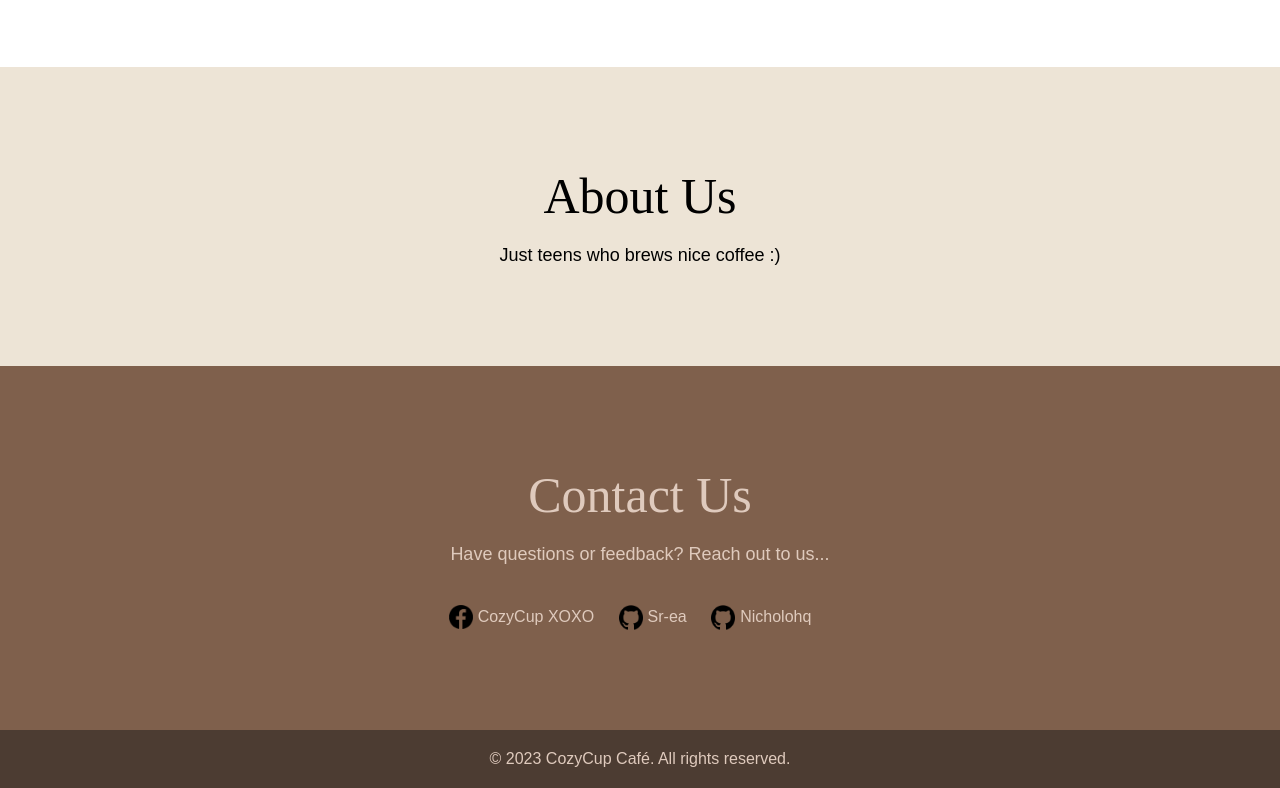
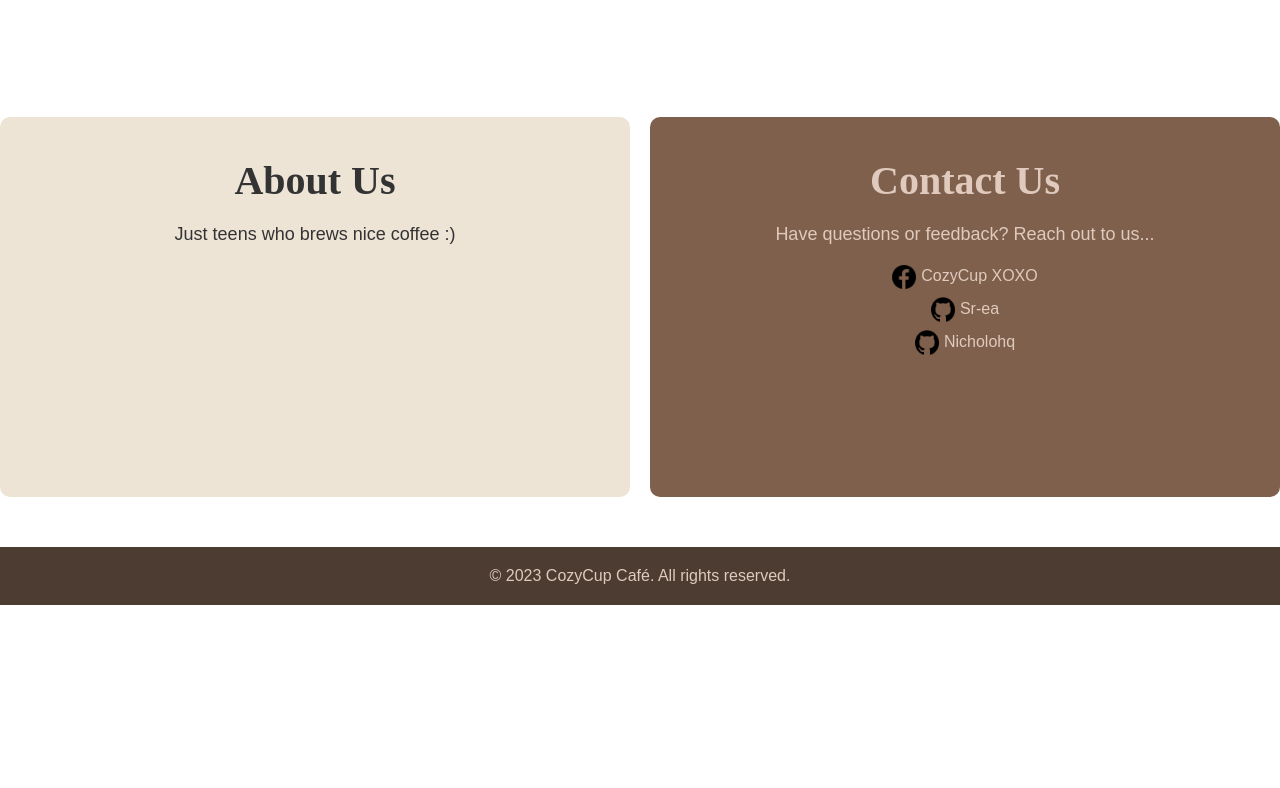
Before and after one commit to nicholohq/cozycupcafe, a plain HTML site: page index.html in a window 1280 px wide. Shown: the part 1254-2042 px from the top of the page. After the commit the page ends 1859 px from the top, so only its background shows below. Drawn offline with Linux system fonts and the light colour scheme.

Commit message:
modified about us, contact us and navigation

```diff
--- a/css/styles.css
+++ b/css/styles.css
@@ -17,11 +17,6 @@ nav {
     display: flex;
     justify-content: space-between;
     align-items: center;
-
-}
-
-.logo{
-    text-emphasis:initial;
 }
 
 .logo img {
@@ -30,9 +25,11 @@ nav {
 
 nav ul {
     list-style: none;
+    display: flex;
+    justify-content: space-evenly;
+    flex: 1;
     margin: 0;
     padding: 0;
-    text-align: center;
 }
 
 nav li {
@@ -53,7 +50,7 @@ nav a:hover {
 
 .hero {
     text-align: center;
-    padding: 200px 0 ;
+    padding: 200px 0;
     background-image: url('../img/Brown Modern Coffee Presentation.jpg');
     background-size: cover;
     background-position: 100%;
@@ -86,14 +83,8 @@ nav a:hover {
 }
 
 .menu {
-    display:flexbox;
     padding: 50px 0;
     text-align: center;
-}
-
-.menu h2 {
-    font-size: 30px;
-    margin-bottom: 20px;
 }
 
 .menu h2 {
@@ -101,7 +92,6 @@ nav a:hover {
     font-size: 50px;
     font-weight: 100;
     margin-bottom: 20px;
-
 }
 
 .menu-item {
@@ -116,36 +106,52 @@ nav a:hover {
     max-width: 100%;
 }
 
+.info-sections {
+    display: flex;
+    justify-content: center;
+    align-items: stretch;
+    gap: 20px;
+    padding: 50px 0;
+}
+
+.about, .contact {
+    flex: 1;
+    max-width: 600px;
+    min-height: 300px;
+    text-align: center;
+    padding: 40px 20px;
+    border-radius: 10px;
+}
+
 .about {
-    padding: 100px 0;
-    text-align: center;
     background-color: #ede4d6;
+    color: #333;
 }
 
 .about h2 {
     font-family: 'abril fatface';
-    font-size: 50px;
-    font-weight: 100;
+    font-size: 40px;
     margin-bottom: 20px;
 }
 
 .about p {
     font-size: 18px;
-    max-width: 800px;
-    margin: 0 auto;
 }
 
+/* Contact styling */
 .contact {
-    padding: 100px 0;
-    text-align: center;
     background-color: #7f604c;
     color: #dfcabd;
 }
 
 .contact h2 {
     font-family: 'abril fatface';
-    font-size: 50px;
-    font-weight: 100;
+    font-size: 40px;
+    margin-bottom: 20px;
+}
+
+.contact p {
+    font-size: 18px;
     margin-bottom: 20px;
 }
 
@@ -154,18 +160,15 @@ nav a:hover {
     padding-right: 5px;
 }
 
-.contact-links a{
-    color:#dfcabd;
+.contact-links a {
+    display: block;
+    color: #dfcabd;
     text-decoration: none;
-    padding-right: 20px;
+    margin: 8px 0;
 }
 
 .contact-links a:hover {
     text-decoration: underline;
-}
-.contact p {
-    font-size: 18px;
-    margin-bottom: 40px;
 }
 
 footer {
--- a/index.html
+++ b/index.html
@@ -44,18 +44,17 @@
             <h3>Americano</h3>
             <p>a diluted shot of espresso with hot water.</p>
         </div>
-
     </section>
 
-    <section id="about" class="about">
+    <section class="info-sections">
+        <div id="about" class="about">
             <h2>About Us</h2>
             <p>Just teens who brews nice coffee :) </p>
-    </section>
+        </div>
 
-    <section id="contact" class="contact">
+        <div id="contact" class="contact">
             <h2>Contact Us</h2>
             <p>Have questions or feedback? Reach out to us...</p>
-
             <div class="contact-links">
                 <a href="mailto:svynry@gmail.com">
                     <img src="img/download-removebg-preview (1).png" alt="Facebook" width="24" height="24">CozyCup XOXO</a>
@@ -64,6 +63,7 @@
                 <a href="https://github.com/nicholohq">
                     <img src="img/github-logo.png" alt="email" width="24" height="25">Nicholohq</a>
             </div>
+        </div>
     </section>
 
     <footer>
```
Lines whose indentation alone changed are shown as unchanged.
